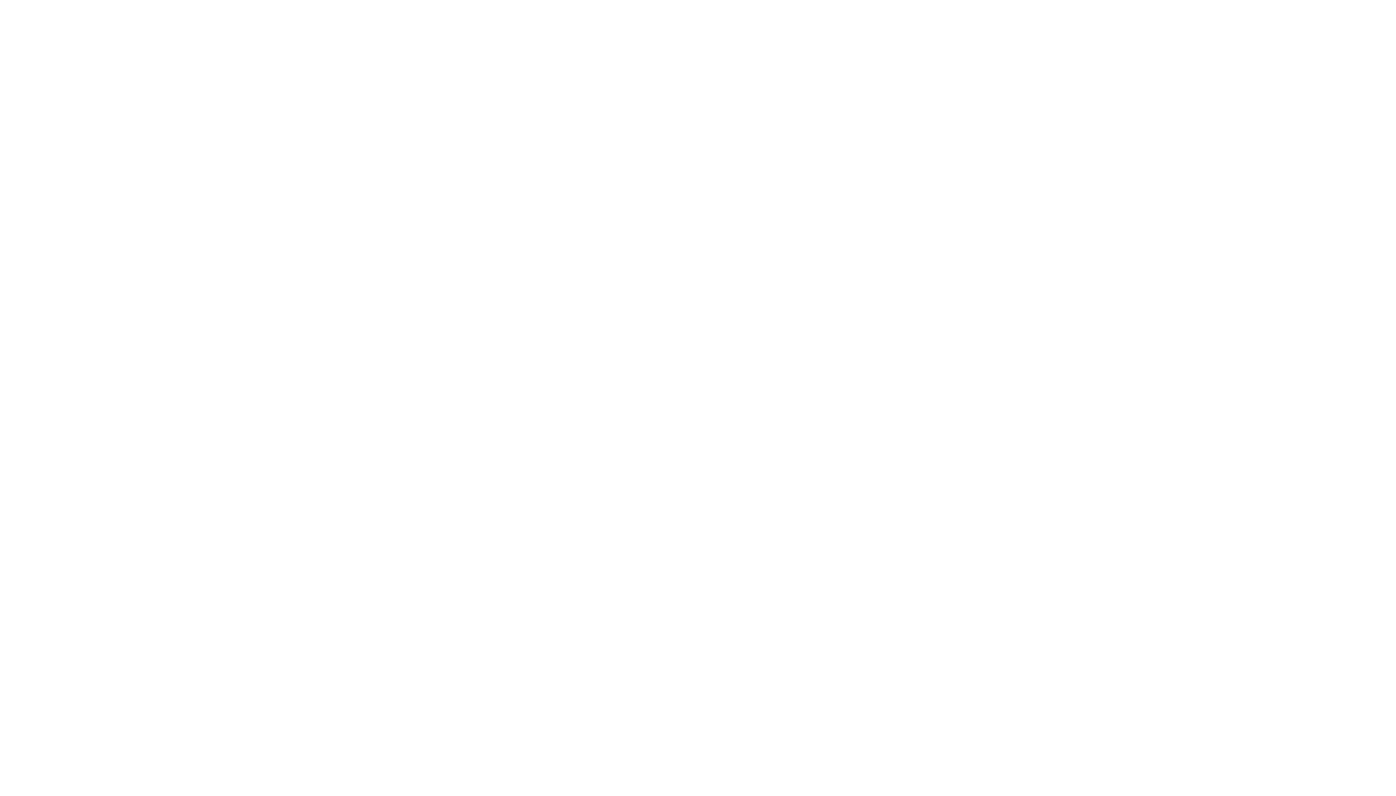
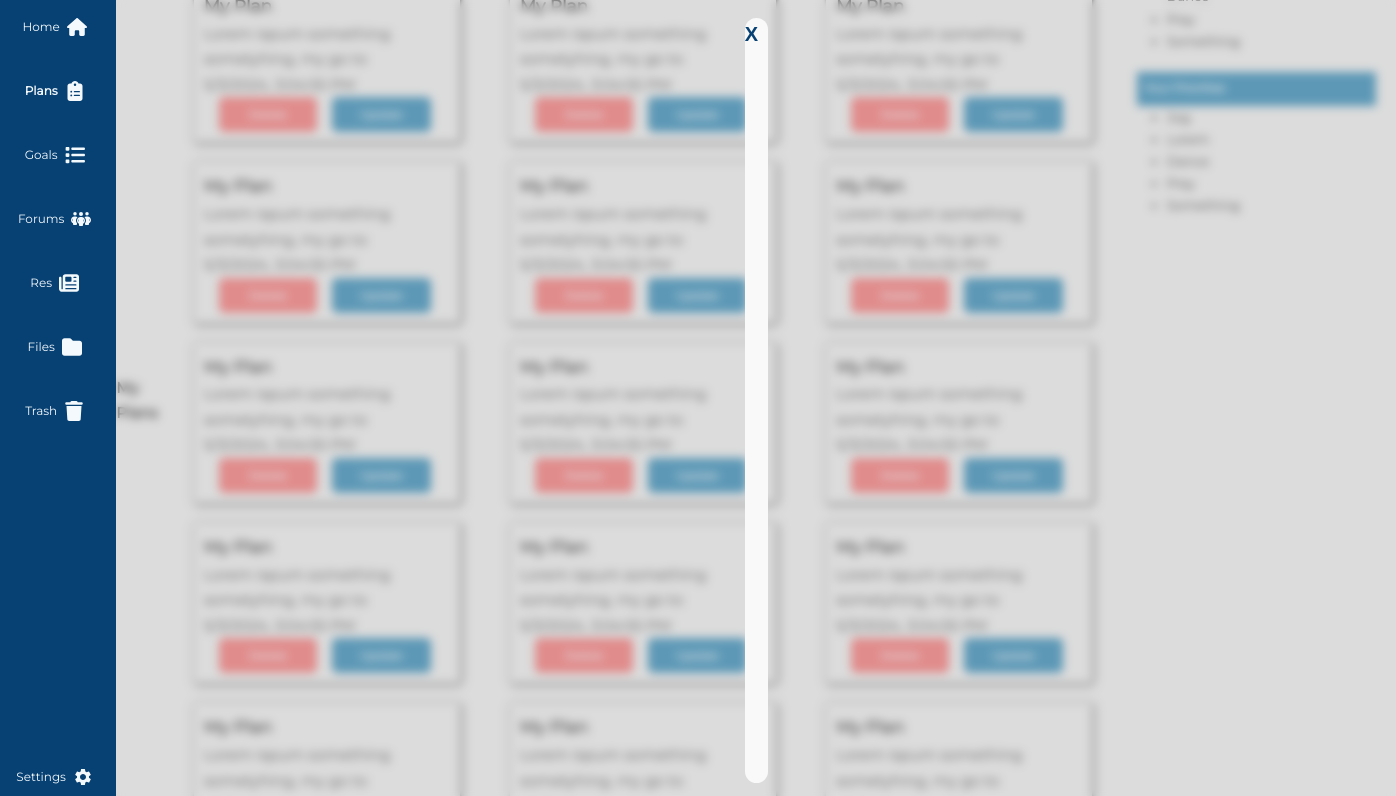
Before and after one commit to Fuangi/student-companion, a React (Create React App) app: page /plans in a window 1280 px wide. Before the commit this address had no page. Shown: the top 796 px of the page, 1396 px wide, since content can reach past the window. Built offline with nearby package versions, Linux system fonts and the light colour scheme.

Commit message:
Added a modal to the plans page, changed its routes and structure

```diff
--- a/src/App.js
+++ b/src/App.js
@@ -1,3 +1,4 @@
+import AuthLayout from "./components/Layout/AuthLayout";
 import Modal from "./components/Layout/Modal";
 import { ForgotPassword, Login, Signup } from "./components/forms";
 import MyRoutes from "./routes";
@@ -10,7 +11,7 @@ function App() {
       <BrowserRouter>
         <Routes>
           <Route path="/" element={<Homepage />}>
-            <Route path="/auth" element={<Modal />}>
+            <Route path="/auth" element={<Modal children={<AuthLayout />} />}>
               <Route index element={<Navigate to="signup" />} />
               <Route path="login" element={<Login />} />
               <Route path="signup" element={<Signup />} />
--- a/src/components/Layout/Modal.jsx
+++ b/src/components/Layout/Modal.jsx
@@ -1,16 +1,18 @@
-import { useNavigate } from "react-router-dom";
+import { useLocation, useNavigate } from "react-router-dom";
 import { useState } from "react";
 import AuthLayout from "./AuthLayout";
 // import { Signup } from "../forms";
 
-function Modal() {
+function Modal({ children }) {
   const [showModal, setShowModal] = useState(false);
   const navigate = useNavigate();
+  const location = useLocation();
 
+  console.log(location);
   function handleCloseModal() {
     setShowModal(false);
 
-    navigate("/");
+    // navigate(-1);
   }
 
   return (
@@ -24,9 +26,7 @@ function Modal() {
             X
           </button>
         </div>
-        <div className="modal-content">
-          <AuthLayout />
-        </div>
+        <div className="modal-content">{children}</div>
       </div>
     </div>
   );
--- a/src/components/dashboard/DashSideNav.jsx
+++ b/src/components/dashboard/DashSideNav.jsx
@@ -20,7 +20,7 @@ function DashSideNav() {
           </NavLink>
         </li>
         <li>
-          <NavLink to="/planner">
+          <NavLink to="/plans">
             Plans <FaClipboardList className="dash-side-icon" />
           </NavLink>
         </li>
--- a/src/components/nav/PageNav.jsx
+++ b/src/components/nav/PageNav.jsx
@@ -14,7 +14,7 @@ function PageNav() {
           <NavLink to="/forums">Forums</NavLink>
         </li>
         <li>
-          <NavLink to="/planner">Planner</NavLink>
+          <NavLink to="/plans">Planner</NavLink>
         </li>
         <li>
           <NavLink to="/resources">Resources</NavLink>
--- a/src/components/planner/Plans.jsx
+++ b/src/components/planner/Plans.jsx
@@ -1,73 +1,20 @@
-import moment from "moment";
-import { useState } from "react";
-import EventsForm from "./EventsForm";
+import { Link } from "react-router-dom";
 
-const events = [
-  {
-    start: moment("2024-02-19T09:30:00").toDate().toLocaleDateString(), //for today's date
-    end: moment("2024-02-19T10:30:00").toDate().toLocaleDateString(),
-    title: "My first event",
-    data: {
-      type: "resting", //regular
-    },
-  },
-  {
-    start: moment("2024-02-19T20:00:00").toDate().toLocaleDateString(), //for today's date
-    end: moment("2024-02-19T23:30:00").toDate().toLocaleDateString(),
-    title: "Learn React",
-    data: {
-      type: "studying", //appointment
-    },
-  },
-  {
-    start: moment("2024-02-19T02:00:00").toDate().toLocaleDateString(), //for today's date
-    end: moment("2024-02-19T05:30:00").toDate().toLocaleDateString(),
-    title: "Data Analysis with Python",
-    data: {
-      type: "class", //appointment
-    },
-  },
-];
-
-function Plans() {
-  const [addEvents, setAddEvents] = useState(false);
+function Plans({
+  title = "My Plan",
+  description = "Lorem ispum something sometyhing, my go to",
+  time = new Date().toLocaleString(),
+}) {
   return (
-    <div>
-      <div className="add-events">
-        <button onClick={() => setAddEvents(!addEvents)}>Add Events</button>
+    <Link to="/plans/view" className="plan-link">
+      <div className="my-plan">
+        <h3>{title}</h3>
+        <p>{description}</p>
+        <p>{time}</p>
+        <button>Delete</button>
+        <button>Update</button>
       </div>
-      {addEvents ? (
-        <EventsForm />
-      ) : events.length === 0 ? (
-        <p className="no-events">
-          You don't have any events. Click on the buttons to add some
-        </p>
-      ) : (
-        events.map((event) => {
-          return (
-            <div className="my-plans">
-              <h2>{event?.title}</h2>
-              <p>
-                <span>{event?.data?.type}</span>, from{" "}
-                <span>{event?.start}</span> to {""}
-                <span>{event?.end}</span>
-              </p>
-              <p>
-                Lorem ipsum dolor sit amet consectetur adipisicing elit. Saepe
-                suscipit sint incidunt laborum dignissimos cupiditate laudantium
-                dolor, voluptatum tenetur impedit numquam quae tempore quo
-                magni.
-              </p>
-              <div className="plan-actions">
-                <button>Delete Event</button>
-                <button>Update Event</button>
-              </div>
-            </div>
-          );
-        })
-      )}
-    </div>
+    </Link>
   );
 }
-
 export default Plans;
--- a/src/routes/planner.routes.js
+++ b/src/routes/planner.routes.js
@@ -1,10 +1,16 @@
 import { Route, Routes } from "react-router-dom";
 import { Planner } from "../screens";
+import Plans from "../components/planner/Plans";
 
 function PlanRoute() {
   return (
     <Routes>
-      <Route path="/planner" element={<Planner />} />
+      <Route path="/plans" element={<Planner />}>
+        <Route path="view" element={<Plans />} />
+        <Route path="new" element={<Plans />} />
+        <Route path="delete" element={<Plans />} />
+        <Route path="edit" element={<Plans />} />
+      </Route>
     </Routes>
   );
 }
--- a/src/screens/Planner.jsx
+++ b/src/screens/Planner.jsx
@@ -1,26 +1,87 @@
-import MyCalendar from "../components/planner/Calendar";
+import { Outlet } from "react-router-dom";
+import { illustrations } from "../assets";
+import { DashLayout } from "../components/Layout";
 import Plans from "../components/planner/Plans";
-import { DashLayout } from "../components/Layout";
-import UpComingEvent from "../components/planner/UpComingEvent";
+import Modal from "../components/Layout/Modal";
 
 function Planner() {
   return (
     <DashLayout>
-      <div className="main_calendar">
-        <div className="events_container">
-          <h1>All your events</h1>
-          <Plans />
+      <div className="modal-background">
+        <div className="all-plans-head">
+          <h2>
+            <span>My</span> Plans
+          </h2>
         </div>
-        <div
-          style={{ width: "30%", height: "50vh" }}
-          className="calendar-container"
-        >
-          <MyCalendar />
-          <div className="event--upcoming">
-            <UpComingEvent />
+        <div className="plans-routine">
+          <div className="all-plans">
+            <div className="in-progress">
+              <h2>
+                Pending Plans <span>%number</span>
+              </h2>
+              <Plans />
+              <Plans />
+              <Plans />
+              <Plans />
+              <Plans />
+              <Plans />
+              <Plans />
+            </div>
+            <div className="in-progress">
+              <h2>
+                in Progress Plans <span>%number</span>
+              </h2>
+              <Plans />
+              <Plans />
+              <Plans />
+              <Plans />
+              <Plans />
+              <Plans />
+              <Plans />
+            </div>
+            <div className="in-progress">
+              <h2>
+                Completed Plans <span>%number</span>
+              </h2>
+              <Plans />
+              <Plans />
+              <Plans />
+              <Plans />
+              <Plans />
+              <Plans />
+              <Plans />
+            </div>
+          </div>
+          <div className="routines">
+            <img
+              src={illustrations.studLearning}
+              alt="Relax"
+              style={{ width: "100%" }}
+            />
+            <div className="routine">
+              <h3>Daily Routine</h3>
+              <ul>
+                <li>Jog</li>
+                <li>Lorem</li>
+                <li>Dance</li>
+                <li>Pray</li>
+                <li>Something</li>
+              </ul>
+            </div>
+            <div className="priorities">
+              <h3>Your Priorities</h3>
+              <ul>
+                <li>Jog</li>
+                <li>Lorem</li>
+                <li>Dance</li>
+                <li>Pray</li>
+                <li>Something</li>
+              </ul>
+            </div>
           </div>
         </div>
       </div>
+      <Modal children={<Outlet />} />
     </DashLayout>
   );
 }
--- a/src/scss/components/planner/_plans.scss
+++ b/src/scss/components/planner/_plans.scss
@@ -16,56 +16,44 @@
   }
 }
 
-.my-plans {
-  border-radius: 1rem;
-  margin: 1rem;
-  padding: 0.7rem;
-  display: flex;
-  flex-direction: column;
-  gap: 1rem;
+// Plans
+.plan-link {
+  text-decoration: none;
+  color: $color-black;
+}
 
-  &:nth-of-type(even) {
-    background-color: rgb(219, 255, 219);
-    color: $grey-dark;
-  }
-  &:nth-of-type(odd) {
-    color: $grey-dark;
-    background-color: rgb(255, 245, 227);
-  }
+.my-plan {
+  padding: 1rem;
+  box-shadow: 1px 1px 5px black;
 
-  & h2 {
-    color: $grey-dark;
-    text-align: center;
+  & h3 {
+    font-size: 1.7rem;
+    margin: 0, 0.4rem;
   }
 
   & p {
-    font-size: 1.2rem;
-    text-align: justify;
+    font-size: 1.5rem;
+  }
 
-    & span {
-      color: $color-secondary;
-      text-transform: capitalize;
+  & button {
+    padding: 1rem;
+    border: none;
+    width: 40%;
+    margin-left: 1.5rem;
+    border-radius: 0.5rem;
+
+    &:first-of-type {
+      background-color: $color-red;
+      color: $color-white;
+    }
+    &:last-of-type {
+      background-color: $color-secondary;
+      color: $color-white;
     }
   }
 
-  & .plan-actions {
-    display: flex;
-    gap: 3rem;
-
-    & button {
-      outline: none;
-      border: none;
-      padding: 0.7rem;
-      font-size: 1.1rem;
-      border-radius: 0.5rem;
-
-      &:first-of-type {
-        background-color: rgb(247, 218, 164);
-      }
-
-      &:last-of-type {
-        background-color: rgb(142, 249, 142);
-      }
-    }
+  &:hover {
+    background-color: rgb(246, 246, 246);
+    cursor: pointer;
   }
 }
--- a/src/scss/components/screens/_authentication.scss
+++ b/src/scss/components/screens/_authentication.scss
@@ -17,7 +17,7 @@
   height: 100%;
   top: 0;
   background-color: rgba(200, 200, 200, 0.4);
-  backdrop-filter: blur(0.03rem);
+  backdrop-filter: blur(0.5rem);
   position: absolute;
   display: flex;
   justify-content: center;
--- a/src/scss/screens/_planner.scss
+++ b/src/scss/screens/_planner.scss
@@ -1,19 +1,45 @@
-.main_calendar {
+@use "../variables" as *;
+
+// THe header on the Planner page
+/* .all-plans-head {
+  padding: 1.5rem;
+  font-size: 2rem;
+  text-align: center;
+} */
+.plans-routine {
   display: flex;
   justify-content: space-between;
-  margin-left: 0.2rem;
+  padding: 2rem;
 
-  & .events_container {
-    width: 40%;
-    margin: 2rem 1rem;
-    border: 1px solid black;
+  & .all-plans {
+    width: 75%;
+    display: flex;
+    gap: 5rem;
+    padding: 1.5rem;
 
-    & h1 {
-      text-align: center;
+    & .in-progress {
+      display: flex;
+      flex-direction: column;
+      gap: 2rem;
     }
   }
 
-  & .calendar-container {
-    margin-top: 2rem;
+  & .routines {
+    width: 20%;
+
+    & div {
+      margin-top: 2rem;
+
+      & h3 {
+        background-color: $color-secondary;
+        color: $color-white;
+        padding: 0.7rem;
+      }
+
+      & ul {
+        padding-left: 3rem;
+        font-size: 1.3rem;
+      }
+    }
   }
 }
```
